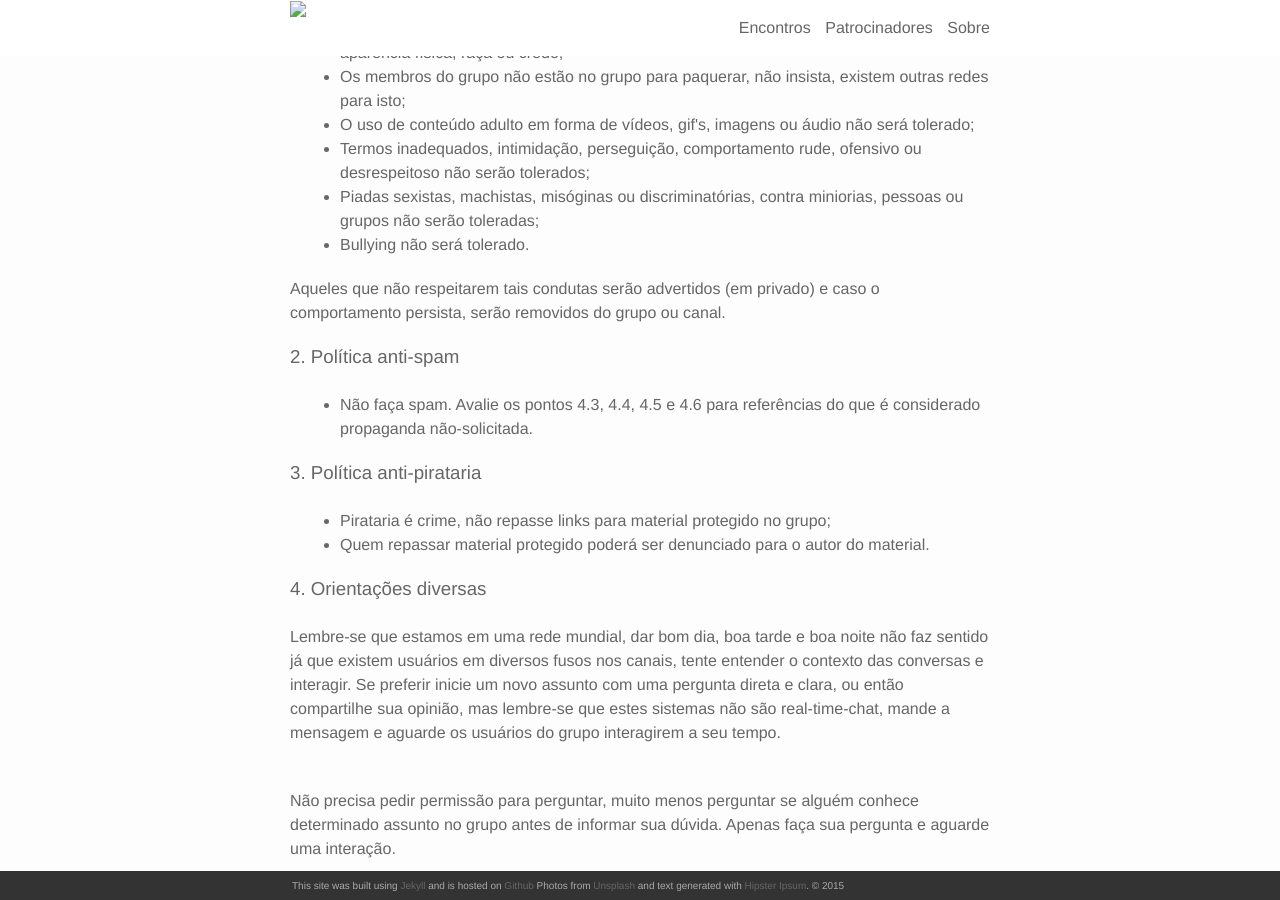
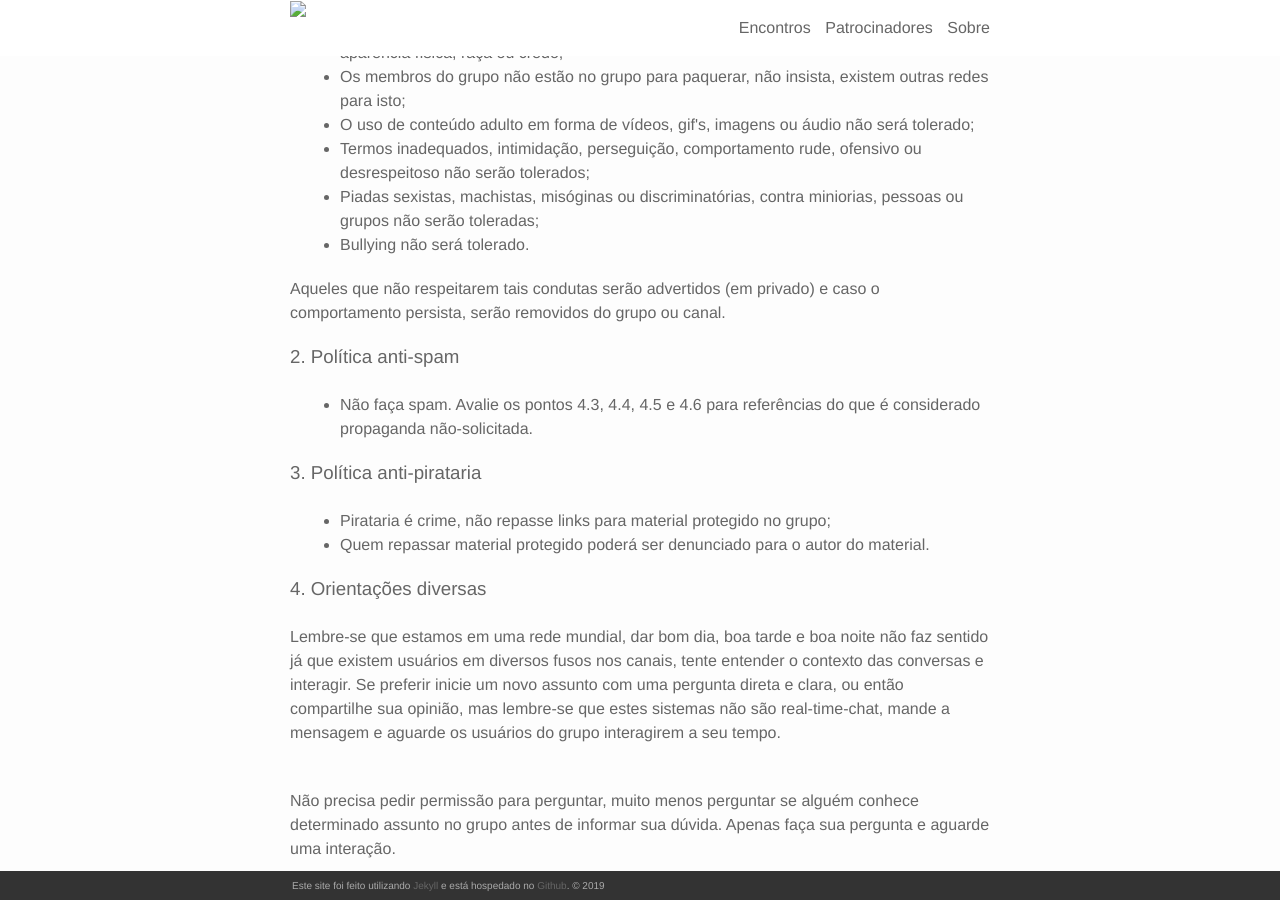
Before and after one commit to rubygoias/guru-goias.github.io, a Jekyll site: the page built from index.html, in a window 1280 px wide and 900 px high, scrolled down 621 px. Built offline with Jekyll 4.4.1, drawn with Linux system fonts in a browser that asks for light colours; nearby versions of some CDN libraries; the list of posts is cut into pages by our own code.

Commit message:
Edita o footer

```diff
--- a/_includes/footer.html
+++ b/_includes/footer.html
@@ -1,7 +1,7 @@
 <footer class="site-footer">
 
   <div class="wrapper">
-  	<p>This site was built using <a href="http://jekyllrb.com" target="_blank">Jekyll</a> and is hosted on <a href="https://github.com" target="_blank">Github</a> Photos from <a href="https://unsplash.com" target="_blank">Unsplash</a> and text generated with <a href="http://hipsum.co" target="_blank">Hipster Ipsum</a>. &#169; 2015</p>
+  	<p>Este site foi feito utilizando <a href="http://jekyllrb.com" target="_blank">Jekyll</a> e está hospedado no <a href="https://github.com" target="_blank">Github</a>. &#169; 2019</p>
   </div>
 
 </footer>
```
Also changed, not shown: Gemfile.lock.
